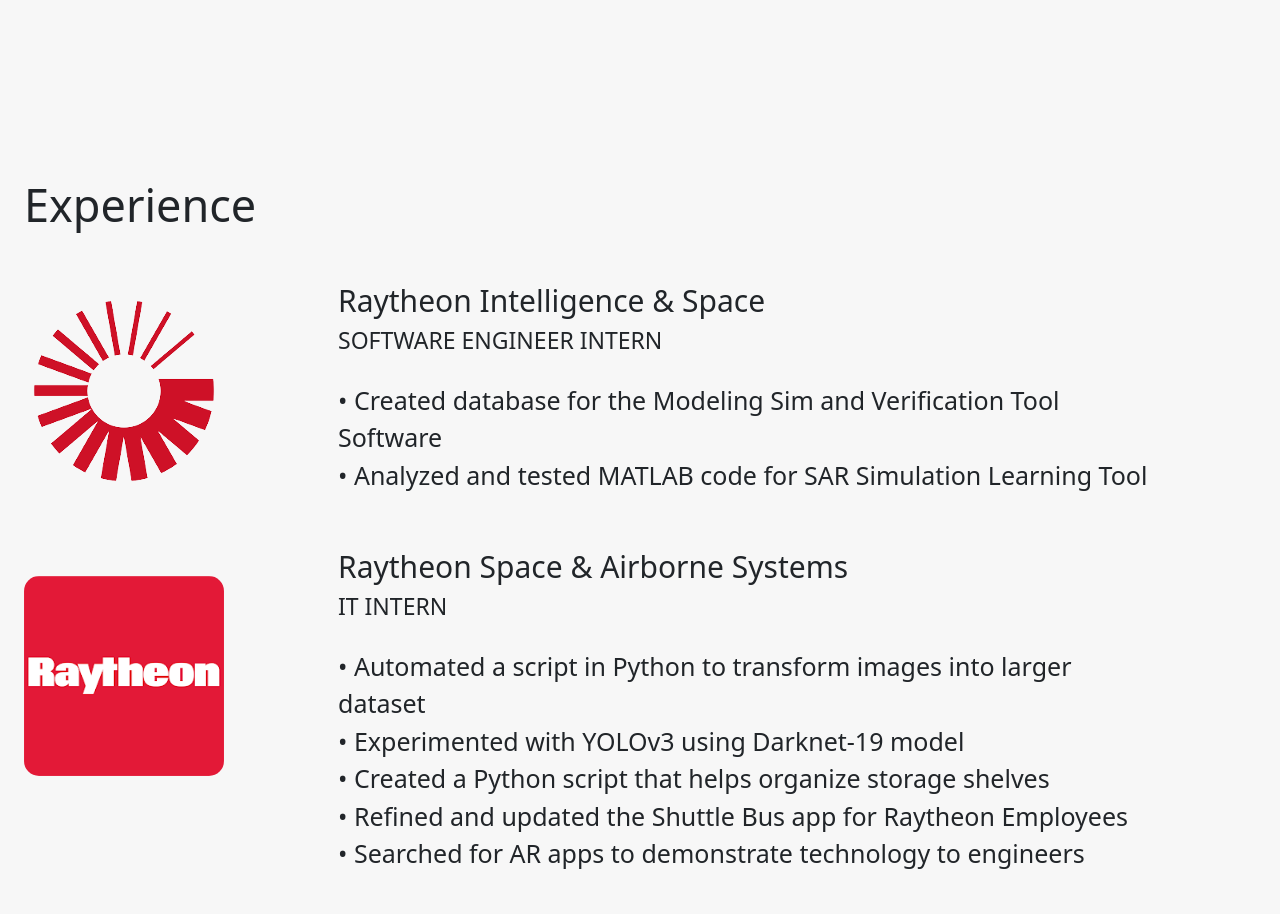
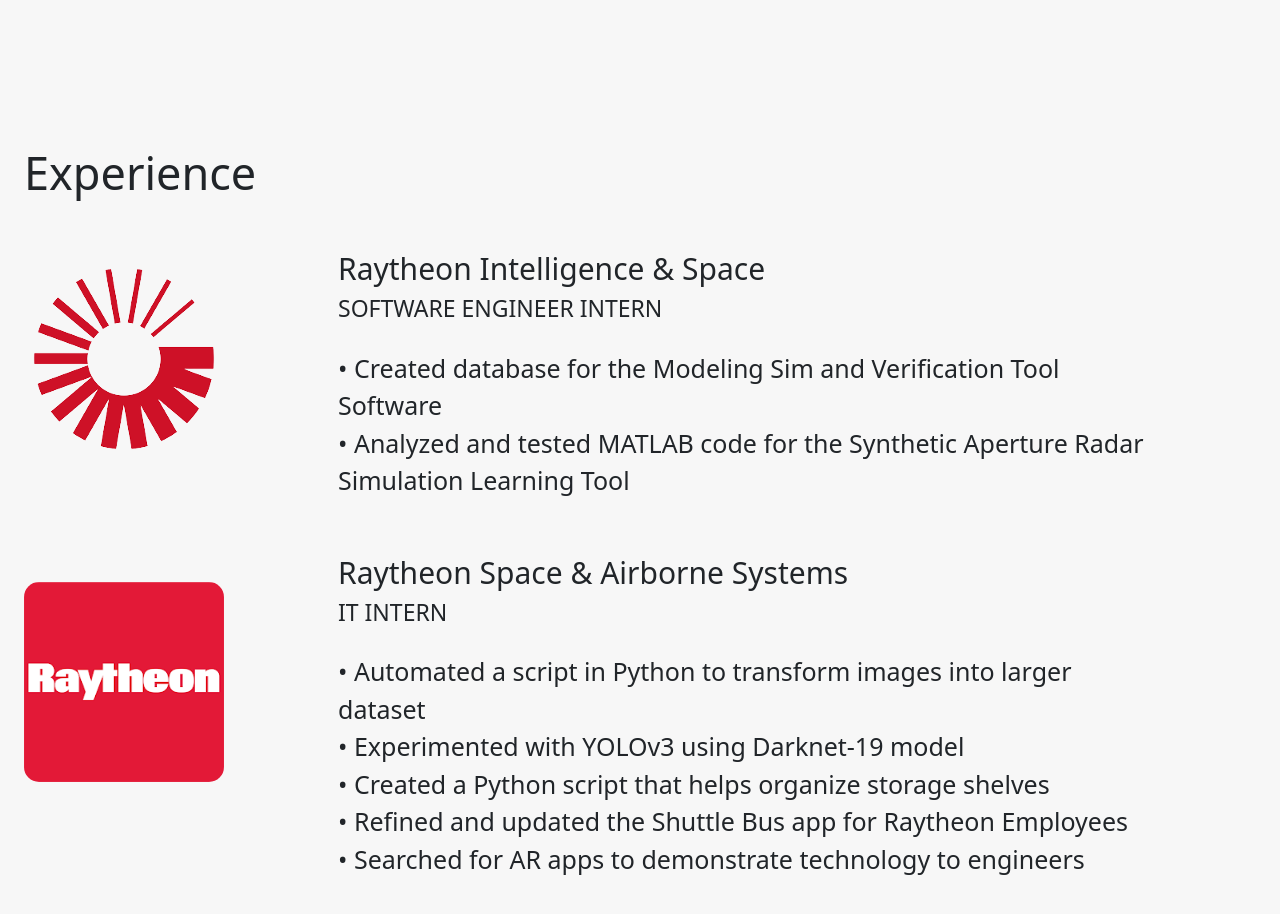
Before and after one commit to quachout/portfolioV3, a website: page index.html in a window 1280 px wide. Shown: the part 1820-2734 px from the top of the page. Drawn offline with nearby package versions, Linux system fonts and the light colour scheme.

Commit message:
3/21/21 6:05pm

```diff
--- a/index.html
+++ b/index.html
@@ -149,18 +149,36 @@
                 <projectInfo>Spotify Playlist Automation was designed to help listeners who have multiple playlists determine if a song is a duplicate using Spotify’s API.
 
                 </projectInfo>
-            </div>
+        </div>
+
+            <!-- <div class="row"  style="margin-top: 50px;">
+                <div class="col-lg-3 "><img src="images/spotifyPlaylist.png" id="spotifyPic"alt="Spotify Playlist Automation Mockup">
+                </div>
+
+                <div class="col-lg-8">
+                    <projectTitle>IN-N-OUT Menu</projectTitle>
+                    <br>
+                    <projectPosition>PERSONAL PROJECT</projectPosition>
+                    <br>
+                    <br>
+                    <projectInfo>Customer is able to place an order for anything off of the IN-N-OUT menu. Developed in Python using Tkinter GUI interface.
+
+                    </projectInfo>
+            </div> -->
+
 
         </div>
+
+
+        <!-- <br>
         <br>
         <br>
         <br>
         <br>
         <br>
         <br>
-        <br>
-        <br>
-        <div class="container" style="max-width: 1300px;">
+        <br> -->
+        <div class="container" style="max-width: 1300px; margin-top: 10em;">
             <div id="subHeader">Experience</div>
             <div class="row"  style="margin-top: 40px;">
                 <div class="col-lg-3 "><img src="images/raytheonTech.png" id="rayTechPic"alt="Raytheon Intelligence & Space logo">
@@ -175,7 +193,7 @@
                     <projectInfo>
                         <span>• Created database for the Modeling Sim and Verification Tool Software</span>
 
-                        <span>• Analyzed and tested MATLAB code for SAR Simulation Learning Tool</span>
+                        <span>• Analyzed and tested MATLAB code for the Synthetic Aperture Radar Simulation Learning Tool</span>
 
                         <!-- <span>• Acquired Secret Security Clearance</span> -->
                     </projectInfo>
@@ -206,9 +224,6 @@
             </div>
 
 
-
-
-        </div>
 
     <!-- projects -->
 
```
